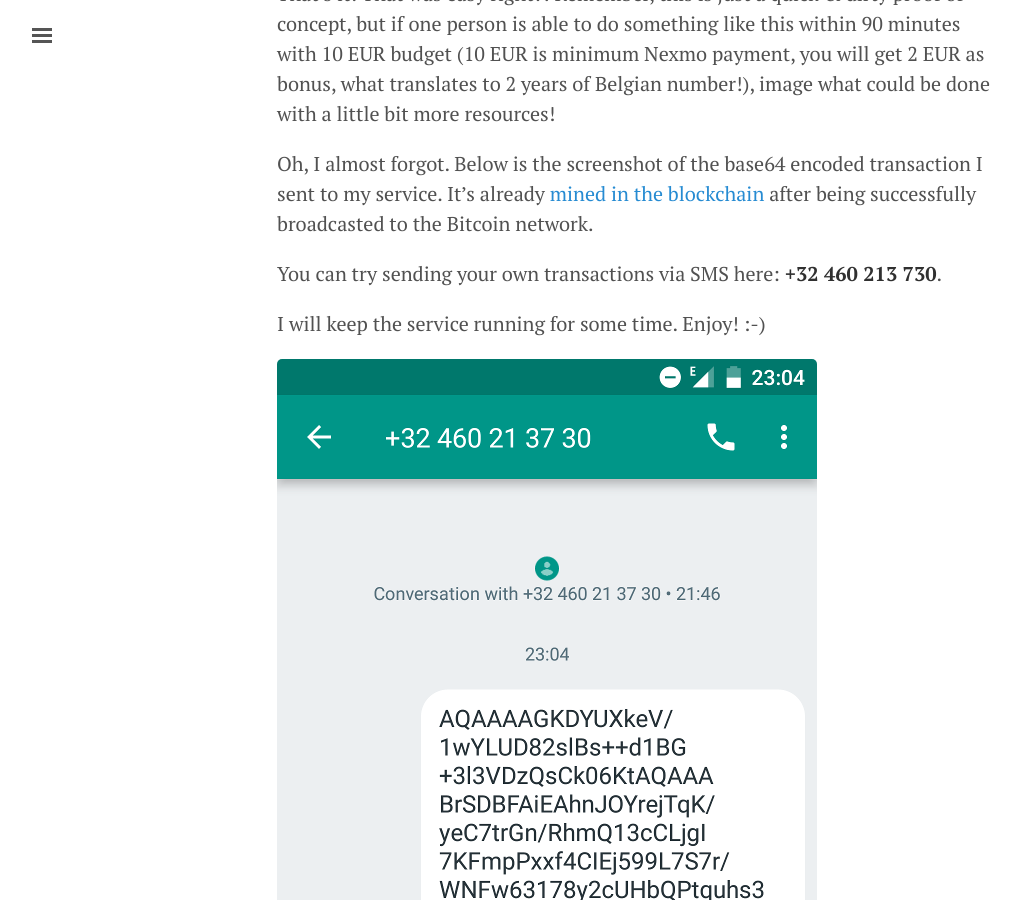
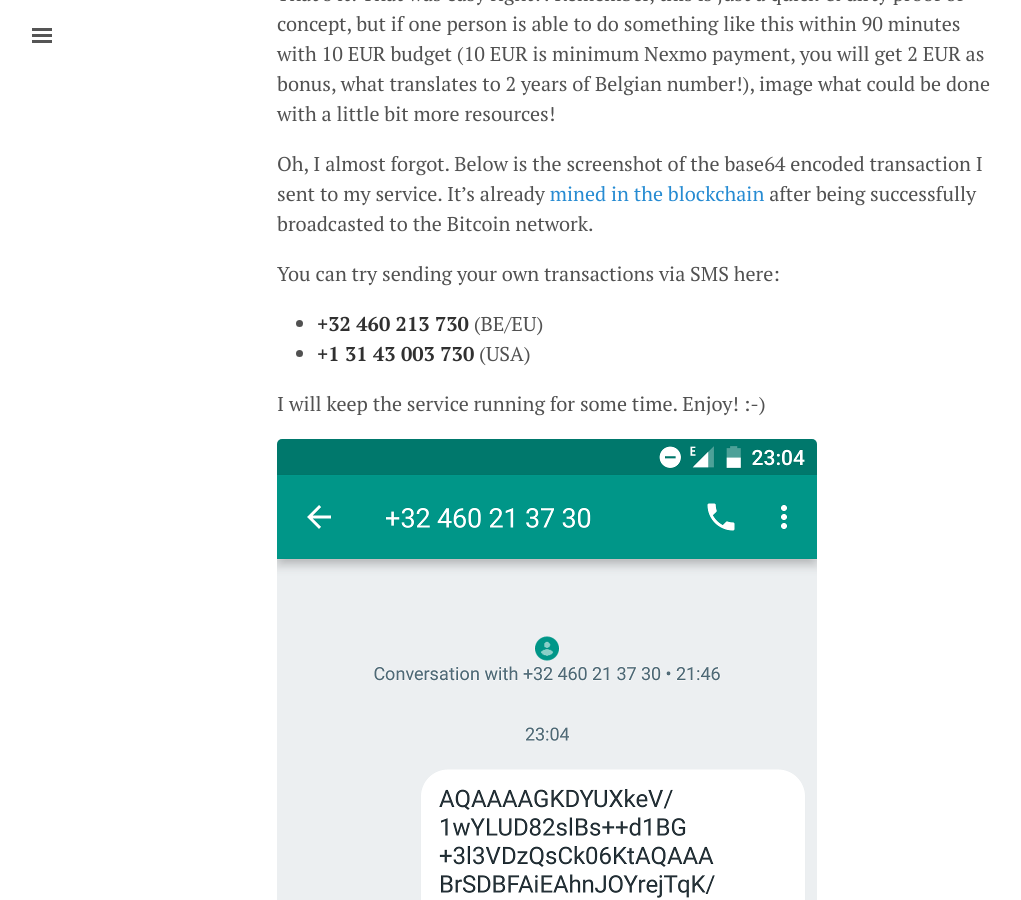
Before and after one commit to prusnak/rusnak.io, a Jekyll site: the page built from _posts/2017-08-15-how-to-push-bitcoin-transactions-via-sms.md, in a window 1280 px wide and 900 px high, scrolled down 1987 px. Shown: the whole window, without its empty margins (3-1024 px from the left). Built offline with Jekyll 4.4.1, drawn with Linux system fonts in a browser that asks for light colours; nearby versions of some CDN libraries; comment, search, counter and statistics services are not loaded.

Commit message:
added US number

```diff
--- a/_posts/2017-08-15-how-to-push-bitcoin-transactions-via-sms.md
+++ b/_posts/2017-08-15-how-to-push-bitcoin-transactions-via-sms.md
@@ -51,7 +51,10 @@
 
 Oh, I almost forgot. Below is the screenshot of the base64 encoded transaction I sent to my service. It's already [mined in the blockchain](https://blockchain.info/tx/d72ccc13fcbe9ea22ef60c4c5123c9825e7c56740e566ee1c3456471684b4b4e) after being successfully broadcasted to the Bitcoin network.
 
-You can try sending your own transactions via SMS here: **+32 460 213 730**.
+You can try sending your own transactions via SMS here:
+
+* **+32 460 213 730** (BE/EU)
+* **+1 31 43 003 730** (USA)
 
 I will keep the service running for some time. Enjoy! :-)
 
```
